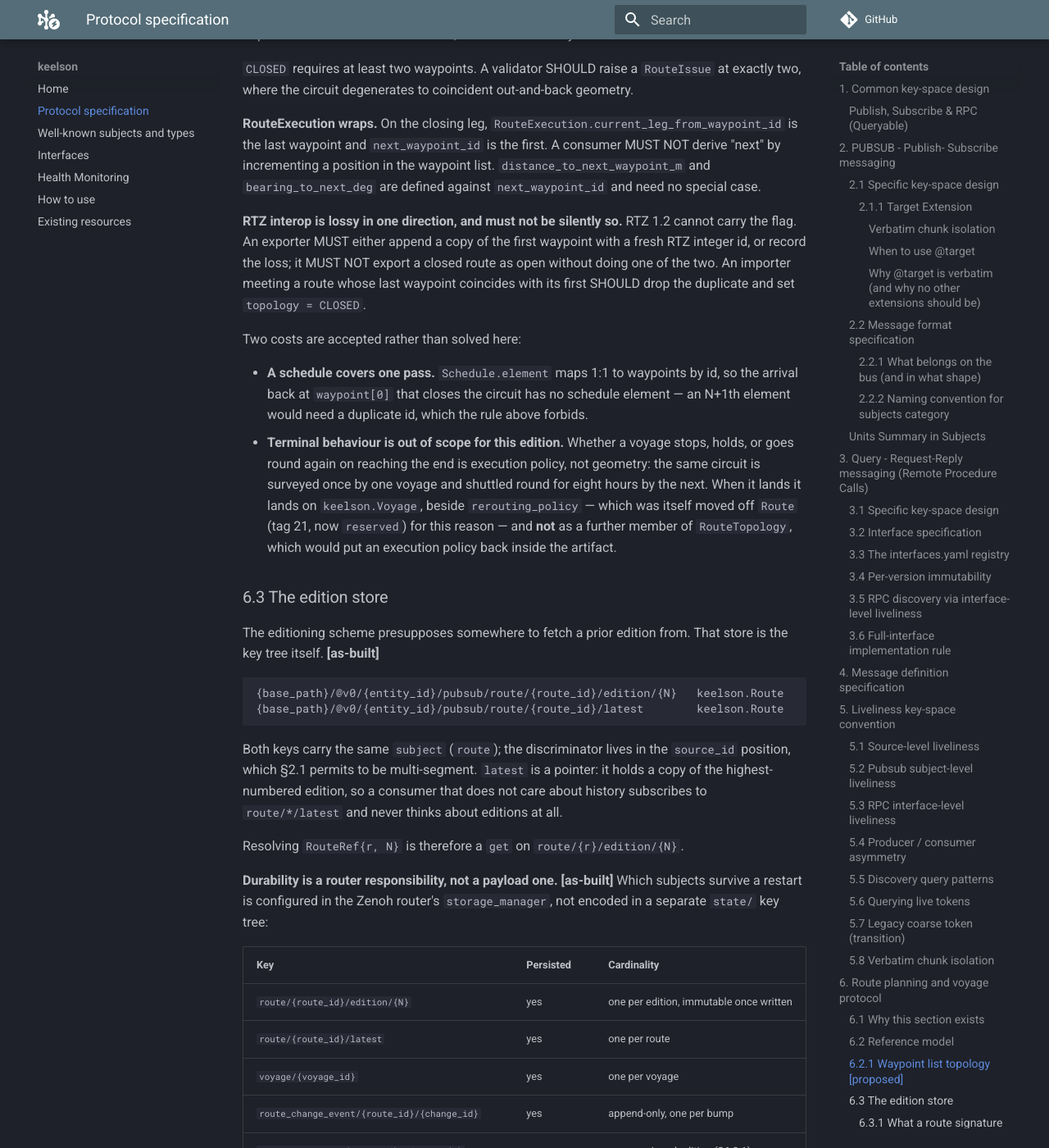
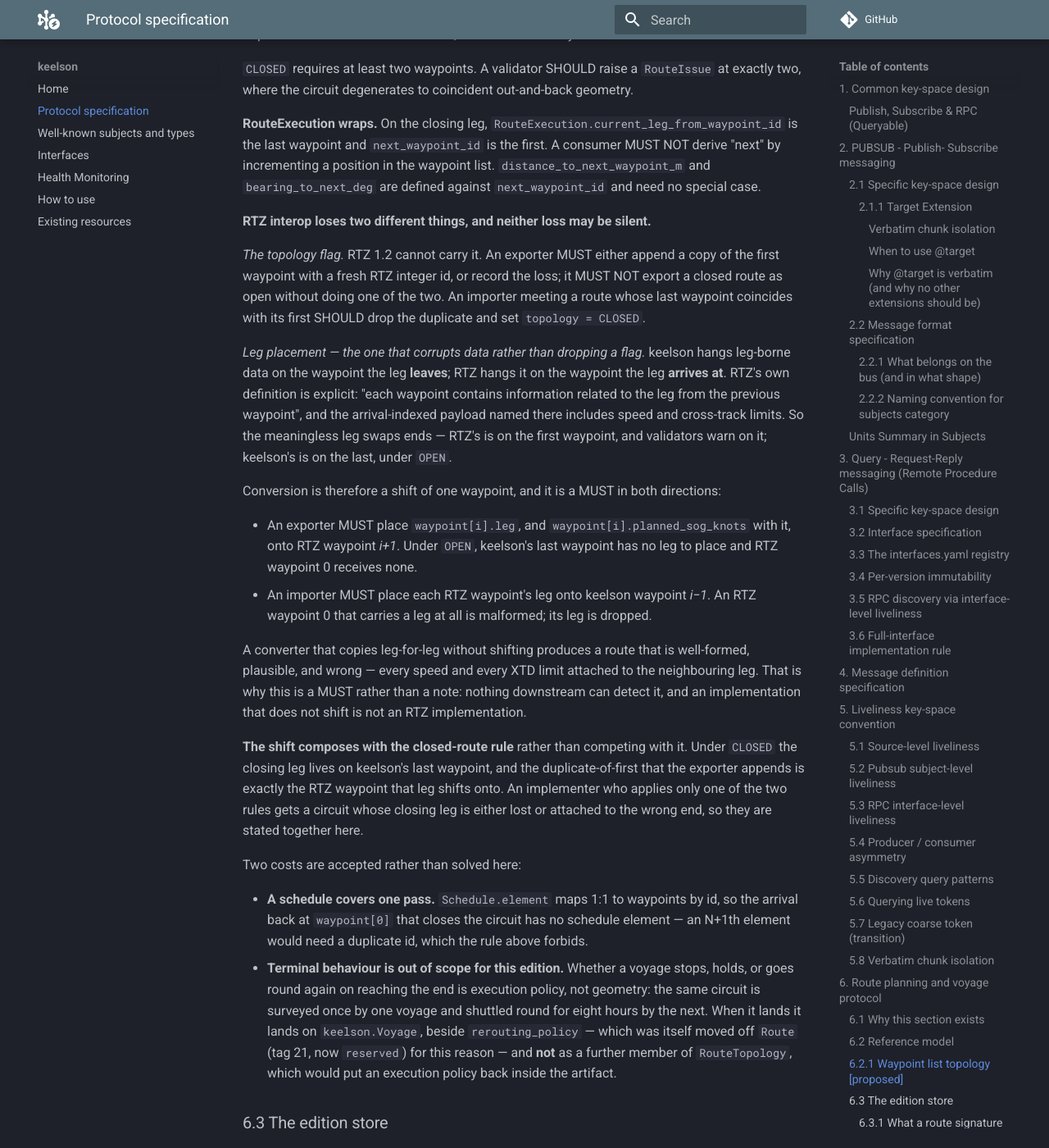
Before and after one commit to RISE-Maritime/keelson, an MkDocs documentation site: the page built from docs/protocol-specification.md, in a window 1280 px wide and 1400 px high, scrolled down 18501 px. Shown: the whole window at 82% size. Built offline with MkDocs 1.6.1 and Material for MkDocs 9.7.7, drawn with Linux system fonts in a browser that asks for light colours; comment, search, counter and statistics services are not loaded; some of the changed text lies outside the part shown.

Commit message:
docs(route): state the leg-indexing convention and the RTZ shift it implies
RTZ 1.2 hangs leg-borne data on the waypoint the leg ARRIVES AT — "each
waypoint contains information related to the leg from the previous waypoint",
and the arrival-indexed payload named there includes speed and cross-track
limits. keelson hangs it on the waypoint the leg LEAVES. The divergence had
gone unnoticed from both ends: Route.proto claimed to be an RTZ superset
without qualifying the claim, and the one consumer that converts correctly
documents its shift on the stated grounds that keelson matched RTZ and its own
circuit geometry did not. Neither is true; the conversion was right by accident
of a different argument.

keelson keeps departure-indexing. It is internally coherent — Waypoint.leg,
planned_sog_knots and ScheduleElement's leg forecast all read the same way —
and it pairs with §6.2.1's closed topology at N legs for N waypoints. Flipping
to match RTZ was rejected because it would silently invert the meaning of two
published fields under unchanged tag numbers, which a decoder cannot detect.

So the rule is written down instead. §6.2.1 gains the shift as a MUST in both
directions, replacing an RTZ interop bullet that covered only the topology flag
and so would have had an implementer export speeds and XTD limits one waypoint
off. The proto states the direction at all four places a reader can enter it:
the file header's superset claim, Waypoint.leg, Waypoint.planned_sog_knots, and
the Leg message itself. §6.8 item 7 records why keelson did not flip.

Documentation only — no field added, removed, renumbered or renamed, so the
wire is unchanged and no consumer breaks.

Co-Authored-By: Claude Opus 5 (1M context) <noreply@anthropic.com>

```diff
--- a/docs/protocol-specification.md
+++ b/docs/protocol-specification.md
@@ -518,12 +518,43 @@ incrementing a position in the waypoint list. `distance_to_next_waypoint_m` and
 `bearing_to_next_deg` are defined against `next_waypoint_id` and need no special
 case.
 
-**RTZ interop is lossy in one direction, and must not be silently so.** RTZ 1.2
-cannot carry the flag. An exporter MUST either append a copy of the first
-waypoint with a fresh RTZ integer id, or record the loss; it MUST NOT export a
-closed route as open without doing one of the two. An importer meeting a route
-whose last waypoint coincides with its first SHOULD drop the duplicate and set
-`topology = CLOSED`.
+**RTZ interop loses two different things, and neither loss may be silent.**
+
+*The topology flag.* RTZ 1.2 cannot carry it. An exporter MUST either append a
+copy of the first waypoint with a fresh RTZ integer id, or record the loss; it
+MUST NOT export a closed route as open without doing one of the two. An importer
+meeting a route whose last waypoint coincides with its first SHOULD drop the
+duplicate and set `topology = CLOSED`.
+
+*Leg placement — the one that corrupts data rather than dropping a flag.*
+keelson hangs leg-borne data on the waypoint the leg **leaves**; RTZ hangs it on
+the waypoint the leg **arrives at**. RTZ's own definition is explicit: "each
+waypoint contains information related to the leg from the previous waypoint",
+and the arrival-indexed payload named there includes speed and cross-track
+limits. So the meaningless leg swaps ends — RTZ's is on the first waypoint, and
+validators warn on it; keelson's is on the last, under `OPEN`.
+
+Conversion is therefore a shift of one waypoint, and it is a MUST in both
+directions:
+
+* An exporter MUST place `waypoint[i].leg`, and `waypoint[i].planned_sog_knots`
+  with it, onto RTZ waypoint *i+1*. Under `OPEN`, keelson's last waypoint has no
+  leg to place and RTZ waypoint 0 receives none.
+* An importer MUST place each RTZ waypoint's leg onto keelson waypoint *i−1*. An
+  RTZ waypoint 0 that carries a leg at all is malformed; its leg is dropped.
+
+A converter that copies leg-for-leg without shifting produces a route that is
+well-formed, plausible, and wrong — every speed and every XTD limit attached to
+the neighbouring leg. That is why this is a MUST rather than a note: nothing
+downstream can detect it, and an implementation that does not shift is not an
+RTZ implementation.
+
+**The shift composes with the closed-route rule** rather than competing with it.
+Under `CLOSED` the closing leg lives on keelson's last waypoint, and the
+duplicate-of-first that the exporter appends is exactly the RTZ waypoint that
+leg shifts onto. An implementer who applies only one of the two rules gets a
+circuit whose closing leg is either lost or attached to the wrong end, so they
+are stated together here.
 
 Two costs are accepted rather than solved here:
 
@@ -797,11 +828,12 @@ otherwise get wrong:
   reports breaches as `RouteIssue`s.
 ### 6.8 Decisions on the questions this section opened
 
-The first five were listed as open questions in the first draft of §6; the
-sixth was raised later, by a consumer that had been closing route loops by
-convention. All six are now settled. They are kept here, with their reasoning, because a decision whose
-argument is lost gets relitigated — and because two of them constrain future
-work rather than ending it.
+The first five were listed as open questions in the first draft of §6. The sixth
+and seventh were raised later, both by the same consumer — one that had been
+closing route loops by convention, and shifting leg data by one waypoint to
+speak this schema. All seven are now settled. They are kept here, with their
+reasoning, because a decision whose argument is lost gets relitigated — and
+because two of them constrain future work rather than ending it.
 
 1. **Lease clock skew — receivers arm their own deadline.** A receiver MUST NOT
    compare `expires_at` to its own clock; it arms
@@ -905,6 +937,33 @@ work rather than ending it.
    reason. Folding it into `RouteTopology` as a `REPEATING` member would put an
    execution policy back inside the artifact and could not express a circuit
    sailed exactly once.
+
+7. **Legs are indexed by departure here and by arrival in RTZ; keelson keeps
+   its convention and the conversion is specified instead.** **[settled]** RTZ
+   1.2 hangs leg data on the waypoint the leg arrives at — "each waypoint
+   contains information related to the leg from the previous waypoint", speed
+   and cross-track limits included. This schema hangs it on the waypoint the
+   leg leaves. The divergence had gone unnoticed in both directions: this file
+   claimed RTZ alignment without qualification, and the one consumer that
+   converts correctly did so on the stated grounds that keelson matched RTZ and
+   its own circuit geometry did not. Neither was true, and the conversion was
+   right by accident of a different argument.
+
+   Keelson keeps departure-indexing. It is internally coherent — `Waypoint.leg`,
+   `planned_sog_knots` and `ScheduleElement`'s leg forecast all read the same
+   way — and it pairs with §6.2.1's closed topology at N legs for N waypoints
+   with no waypoint left over. The superset claim in `Route.proto` is about
+   content, not field placement, and now says so.
+
+   Flipping to arrival-indexing was rejected: it would silently invert the
+   meaning of two already-published fields under unchanged tag numbers, which is
+   the failure mode this section exists to prevent, and a decoder cannot tell an
+   old producer's bytes from a new one's. Flipping with renamed fields would be
+   safe but disproportionate to a conversion that is one line at each boundary.
+   So the rule is written down instead, as a MUST in both directions in §6.2.1 —
+   because the alternative to writing it down is what already happened: a
+   correct implementation resting on a false premise, one refactor away from
+   being "simplified" into a shift-free copy that no test downstream can catch.
 
 Item 4 waits on the service definition landing alongside the unified proto
 trees; item 5 is settled. Both were symptoms of `messages/` and `interfaces/`
```
Also changed, not shown: 1 other file.
